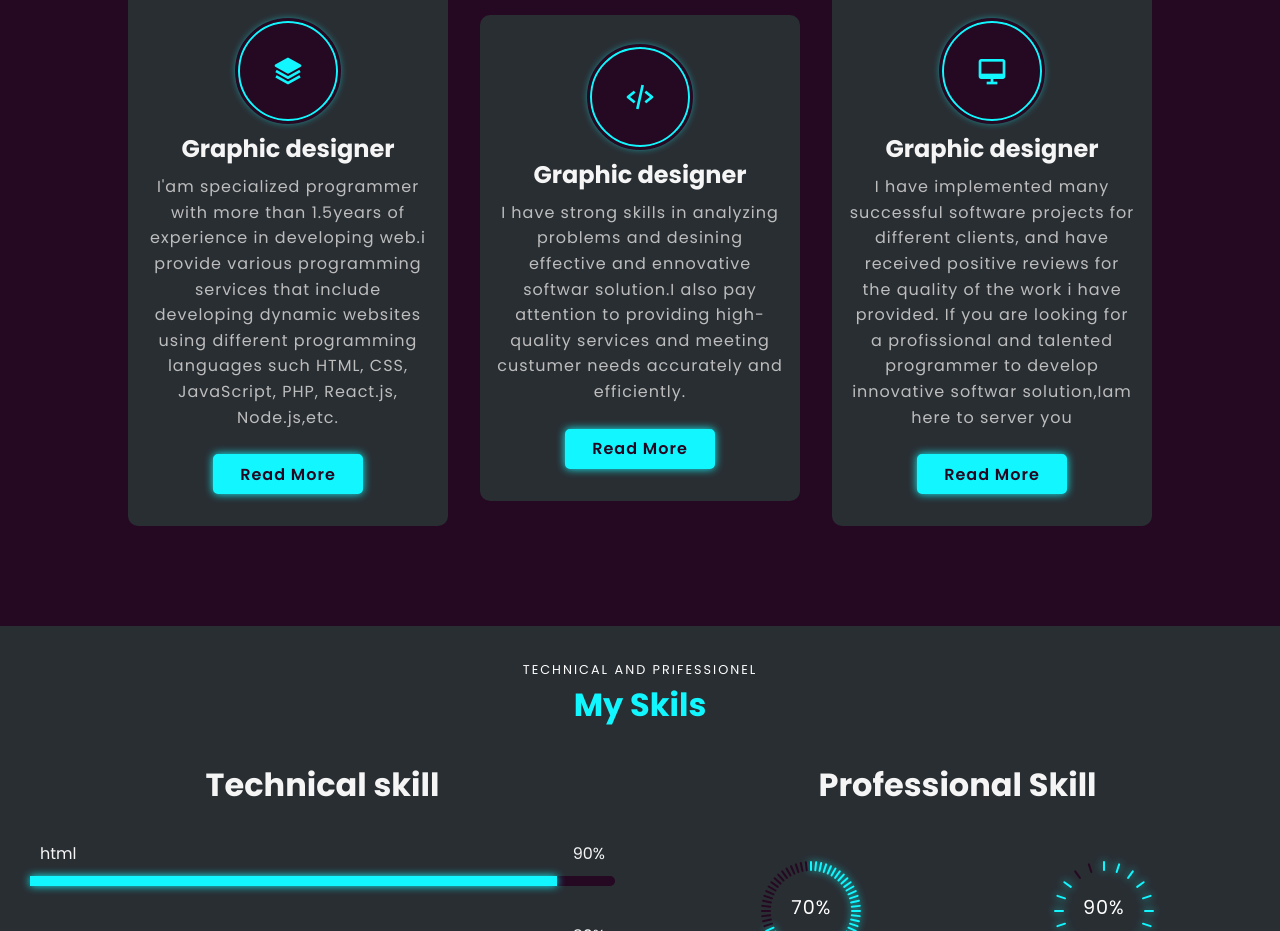
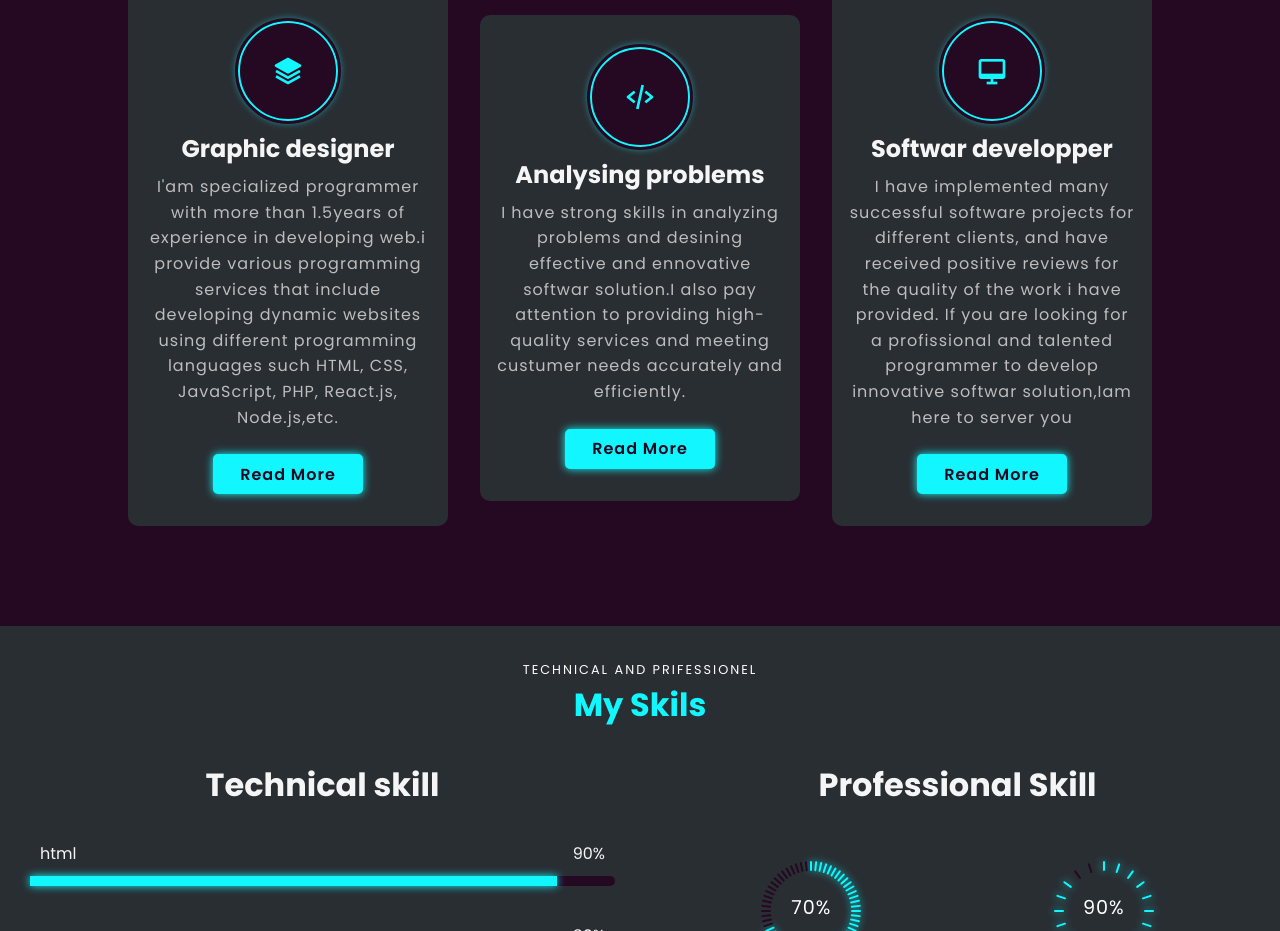
Before and after one commit to youssef-nachar/my-portfolio, a plain HTML site: page index.html in a window 1280 px wide. Shown: the part 1586-2517 px from the top of the page. Drawn offline with nearby package versions, Linux system fonts and the light colour scheme.

Commit message:
Update index.html

```diff
--- a/index.html
+++ b/index.html
@@ -188,7 +188,7 @@
             </div>
             <div class="service-box">
                 <i class='bx bx-code-alt service-icon'></i>
-                <h3>Graphic designer</h3>
+                <h3>Analysing problems</h3>
                 <p>I have strong skills in analyzing problems and desining effective and ennovative softwar solution.I also pay attention to providing high-quality services and meeting custumer needs accurately and efficiently.</p>
 
                 <div class="btn-box service-btn">
@@ -197,7 +197,7 @@
             </div>
             <div class="service-box">
                 <i class='bx bx-desktop service-icon'></i>
-                <h3>Graphic designer</h3>
+                <h3>Softwar developper</h3>
                 <p>I have implemented many successful software projects for different clients, and have received positive reviews for the quality of the work i have provided. If you are looking for a profissional and talented programmer to develop innovative softwar solution,Iam here to server you</p>
 
                 <div class="btn-box service-btn">
```
